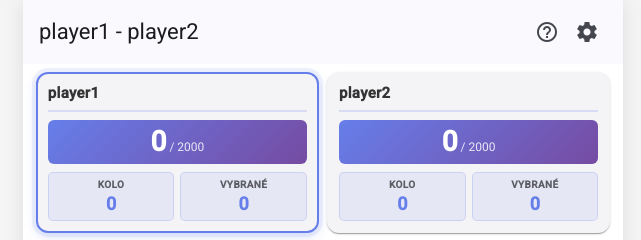
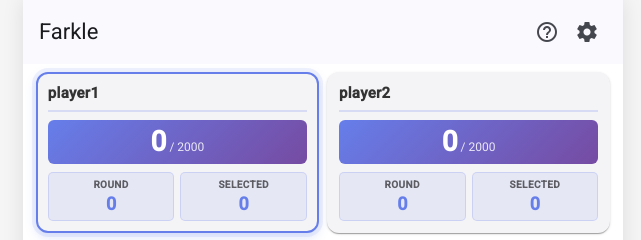
Before and after one commit to kamenitxan/Farkle-PWA, an Angular app: page / in a window 1280 px wide. Shown: the top 240 px of the page, without its empty margins (317-958 px from the left). Built offline with nearby package versions, Linux system fonts and the light colour scheme.

Commit message:
Update translations and improve header display; change labels to English and adjust header title

```diff
--- a/src/app/header/header.component.ts
+++ b/src/app/header/header.component.ts
@@ -33,23 +33,21 @@ export class HeaderComponent implements OnInit {
 
   ngOnInit(): void {
     this.settingsService.player1NameObservable.subscribe(player1Name => {
-      console.log("updatin1")
       this.player1 = player1Name;
     })
     this.settingsService.player2NameObservable.subscribe(player2Name => {
       this.player2 = player2Name;
-      console.log("updatin")
     })
   }
 
   getHeaderTitle(): string {
     const route = this.currentRoute();
     if (route === '/settings') {
-      return 'Nastavení';
+      return $localize`:@@header.settings:Settings`;
     } else if (route === '/rules') {
-      return 'Pravidla';
+      return $localize`:@@header.rules:Rules`;
     } else {
-      return this.player1 + ' - ' + this.player2;
+      return "Farkle";
     }
   }
 
--- a/src/app/pages/game/scoreboard/scoreboard.component.html
+++ b/src/app/pages/game/scoreboard/scoreboard.component.html
@@ -13,11 +13,11 @@
 
     <div class="score-stats">
       <div class="stat">
-        <span class="stat-label">Kolo</span>
+        <span class="stat-label" i18n>Round</span>
         <span class="stat-value">{{ roundScore }}</span>
       </div>
       <div class="stat">
-        <span class="stat-label">Vybrané</span>
+        <span class="stat-label" i18n>Selected</span>
         <span class="stat-value">{{ isCurrentPlayer ? selectedScore : 0 }}</span>
       </div>
     </div>
--- a/src/app/pages/game/winner-dialog/winner-dialog.component.html
+++ b/src/app/pages/game/winner-dialog/winner-dialog.component.html
@@ -26,13 +26,13 @@
     </svg>
   </div>
   <div class="text">
-    <h2 mat-dialog-title i18n>Vítěz!</h2>
+    <h2 mat-dialog-title i18n>Winner!</h2>
     <mat-dialog-content>
-      <p i18n>Hráč {{ data.winner }} vyhrál se skóre {{ data.score }}.</p>
+      <p i18n>Player {{ data.winner }} won with a score {{ data.score }}.</p>
     </mat-dialog-content>
   </div>
 </div>
 <mat-dialog-actions align="end">
   <!--button mat-button mat-dialog-close="close" i18n>Zavřít</button-->
-  <button mat-raised-button color="primary" mat-dialog-close="new" i18n>Nová hra</button>
+  <button mat-raised-button color="primary" mat-dialog-close="new" i18n>New game</button>
 </mat-dialog-actions>
--- a/src/app/pages/settings/settings.component.html
+++ b/src/app/pages/settings/settings.component.html
@@ -18,9 +18,7 @@
         </mat-form-field>
 
         <div class="button-container">
-          <button mat-raised-button color="primary" type="submit" [disabled]="!form.valid">
-            Update
-          </button>
+          <button mat-raised-button color="primary" type="submit" [disabled]="!form.valid" i18n>Save</button>
         </div>
       </form>
     </mat-card-content>
```
Also changed, not shown: 2 other files (tests, documents, lock files or other folders).
